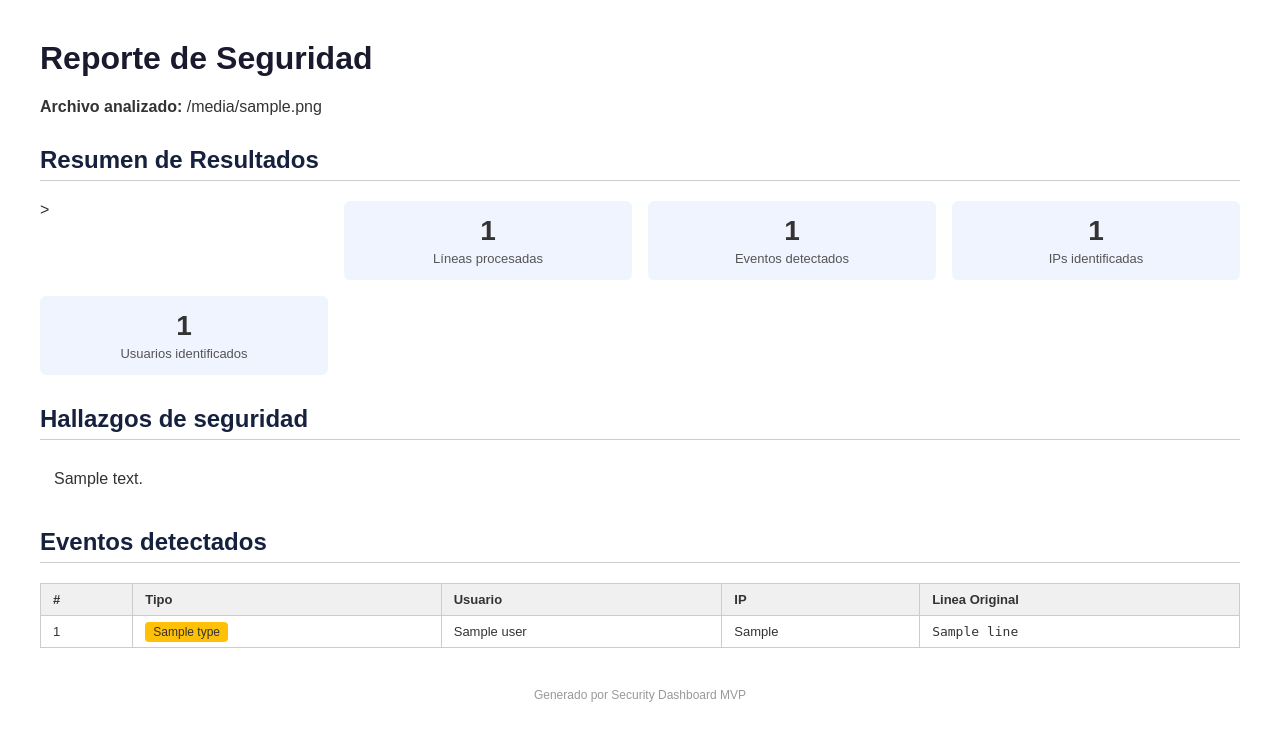
After one commit to Jasu17/security-dashboard, a Flask app: template templates/report.html in a window 1280 px wide. The commit adds this page. Shown: the top 741 px of the page. Run offline with Flask 3, Linux system fonts and the light colour scheme; the template is opened without the code that fills it: most values are stand-ins (such as "Sample title", 1, 10 or a date in 2020).

Commit message:
feat: HYML report generation and download

```diff
--- a/app.py
+++ b/app.py
@@ -1,6 +1,6 @@
 import os
 from dotenv import load_dotenv
-from flask import Flask, render_template, request, redirect, url_for, flash
+from flask import Flask, render_template, request, redirect, url_for, flash, send_file
 from analyzer import analyze
 
 load_dotenv()
@@ -54,5 +54,23 @@ def upload():
     return render_template("dashboard.html", filename=file.filename, results=results)
 
 
+@app.route("/report/<filename>")
+def report(filename):
+    filepath = os.path.join(app.config["UPLOAD_FOLDER"], filename)
+
+    if not os.path.exists(filepath):
+        flash("Archivo no encontrado.", "danger")
+        return redirect(url_for("index"))
+
+    results = analyze(filepath)
+    html = render_template("report.html", filename=filename, results=results)
+
+    report_path = os.path.join("reports", f"report_{filename}.html")
+    with open(report_path, "w") as f:
+        f.write(html)
+
+    return send_file(report_path, as_attachment=True, download_name=f"report_{filename}.html")
+
+
 if __name__ == "__main__":
     app.run(debug=True)
--- a/templates/dashboard.html
+++ b/templates/dashboard.html
@@ -3,7 +3,10 @@
 {% block content %}
 <div class="d-flex justify-content-between align-items-center mb-4">
     <h4 class="mb-0">Resultados: <span class="text-muted fw-normal">{{ filename }}</span></h4>
-    <a href="/" class="btn btn-outline-secondary btn-sm">← Subir otro archivo</a>
+    <div class="d-flex gap-2">
+        <a href="/report/{{ filename }}" class="btn btn-outline-primary btn-sm">⬇ Descargar reporte HTML</a>
+        <a href="/" class="btn btn-outline-secondary btn-sm">← Subir otro archivo</a>
+    </div>
 </div>
 
 <!-- Métricas -->
--- /dev/null
+++ b/templates/report.html
@@ -0,0 +1,96 @@
+<!DOCTYPE html>
+<html lang="es">
+<head>
+    <meta charset="UTF-8">
+    <title>Reporte de Seguridad - {{ filename }}</title>
+    <style>
+        body { font-family: Arial, sans-serif; margin: 40px; color: #333; }
+        h1 { color: #1a1a2e; }
+        h2 { color: #16213e; border-bottom: 1px solid #ccc; padding-bottom: 6px; margin-top: 30px; }
+        table { width: 100%; border-collapse: collapse; margin-top: 10px; }
+        th, td { border: 1px solid #ccc; padding: 8px 12px; text-align: left; font-size: 13px; }
+        th { background-color: #f0f0f0; }
+        tr:nth-child(even) { background-color: #f9f9f9; }
+        .badge { padding: 3px 8px; border-radius: 4px; font-size: 12px; color: white; }
+        .failed { background-color: #dc3545; }
+        .success { background-color: #198754; }
+        .invalid { background-color: #ffc107; color: #333; }
+        .finding { padding: 10px 14px; border-radius: 4px; margin-bottom: 8px; }
+        .high { background-color: #f8d7da; border-left: 4px solid #dc3545; }
+        .medium { background-color: #fff3cd; border-left: 4px solid #ffc107; }
+        .info-grid { display: grid; grid-template-columns: repeat(4, 1fr); gap: 16px; margin: 16px 0; }
+        .metric { background: #f0f4ff; border-radius: 6px; padding: 14px; text-align: center; }
+        .metric h3 { margin: 0; font-size: 28px; }
+        .metric p { margin: 4px 0 0; font-size: 13px; color: #555; }
+        footer { margin-top: 40px; font-size: 12px; color: #999; text-align: center; }
+    </style>
+</head>
+
+<body>
+    <h1>Reporte de Seguridad</h1>
+    <p><strong>Archivo analizado:</strong> {{ filename }}</p>
+    <h2>Resumen de Resultados</h2>
+    <div class="info-grid">>
+        <div class="metric">
+            <h3>{{ results.total_lines }}</h3>
+            <p>Líneas procesadas</p>
+        </div>
+        <div class="metric">
+            <h3>{{ results.total_events }}</h3>
+            <p>Eventos detectados</p>
+        </div>
+        <div class="metric">
+            <h3>{{ results.ips | length }}</h3>
+            <p>IPs identificadas</p>
+        </div>
+        <div class="metric">
+            <h3>{{ results.users | length }}</h3>
+            <p>Usuarios identificados</p>
+        </div>
+    </div>
+
+    <h2>Hallazgos de seguridad</h2>
+    {% if results.findings %}
+        {% for finding in results.findings %}
+            <div class="finding {{ finding.severity }}">{{ finding.message }}</div>
+        {% endfor %}
+    {% else %}
+        <p>No se encontraron hallazgos de seguridad.</p>
+    {% endif %}
+
+    <h2>Eventos detectados</h2>
+    <table>
+        <thead>
+            <tr>
+                <th>#</th>
+                <th>Tipo</th>
+                <th>Usuario</th>
+                <th>IP</th>
+                <th>Linea Original</th>
+            </tr>
+        </thead>
+        <tbody>
+            {% for event in results.events %}
+                <tr>
+                    <td>{{ loop.index }}</td>
+                    <td>
+                        {% if event.type == "Failed SSH login" %}
+                            <span class="badge failed">{{ event.type }}</span>
+                        {% elif event.type == "Successful SSH login" %}
+                            <span class="badge success">{{ event.type }}</span>
+                        {% else %}
+                            <span class="badge invalid">{{ event.type }}</span>
+                        {% endif %}
+                    </td>
+                    <td>{{ event.user }}</td>
+                    <td>{{ event.ip }}</td>
+                    <td><code>{{ event.line }}</code></td>
+                </tr>
+            {% endfor %}
+        </tbody>
+    </table>
+
+    <footer>Generado por Security Dashboard MVP</footer>
+
+</body>
+</html>
```
